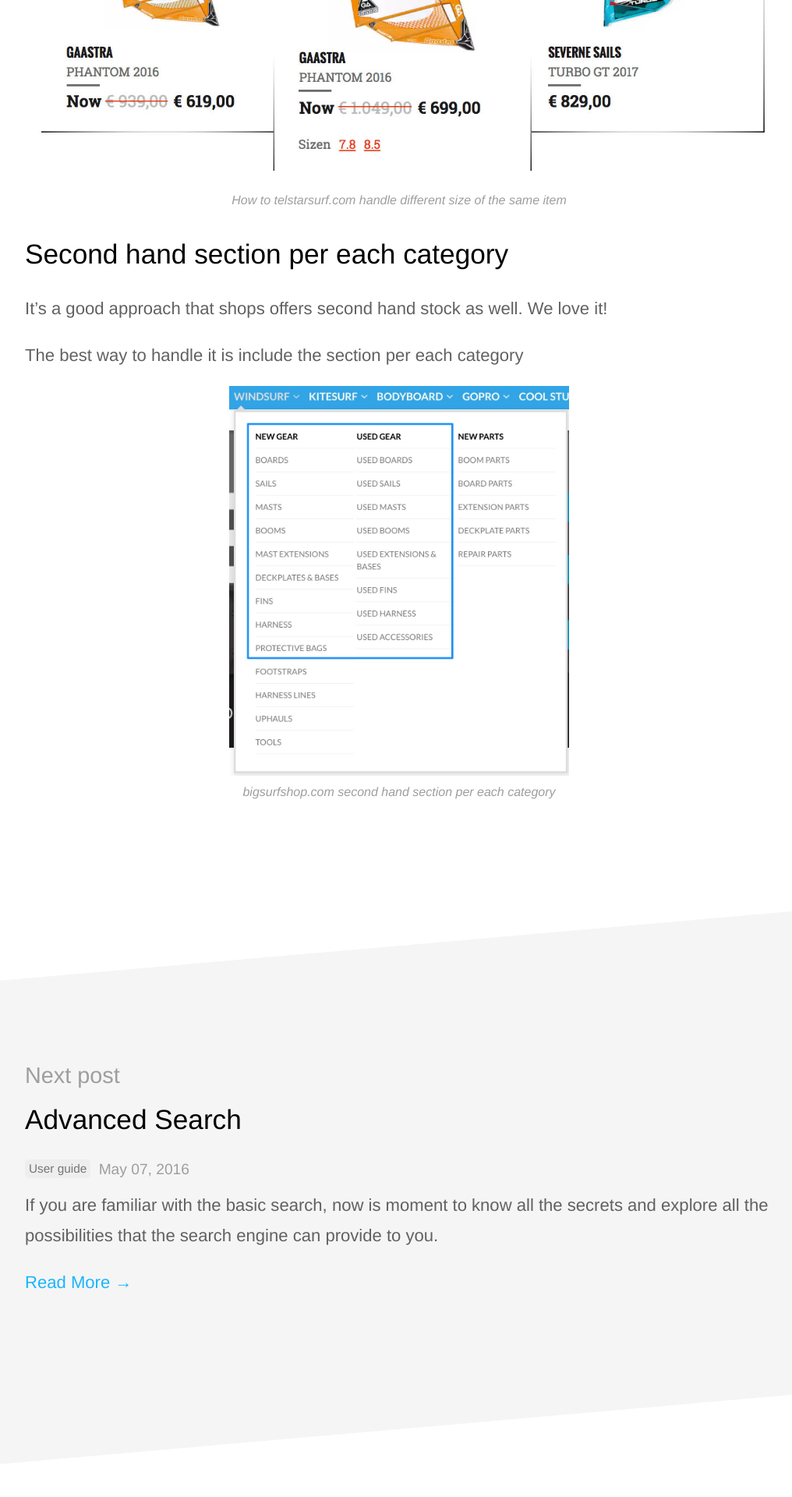
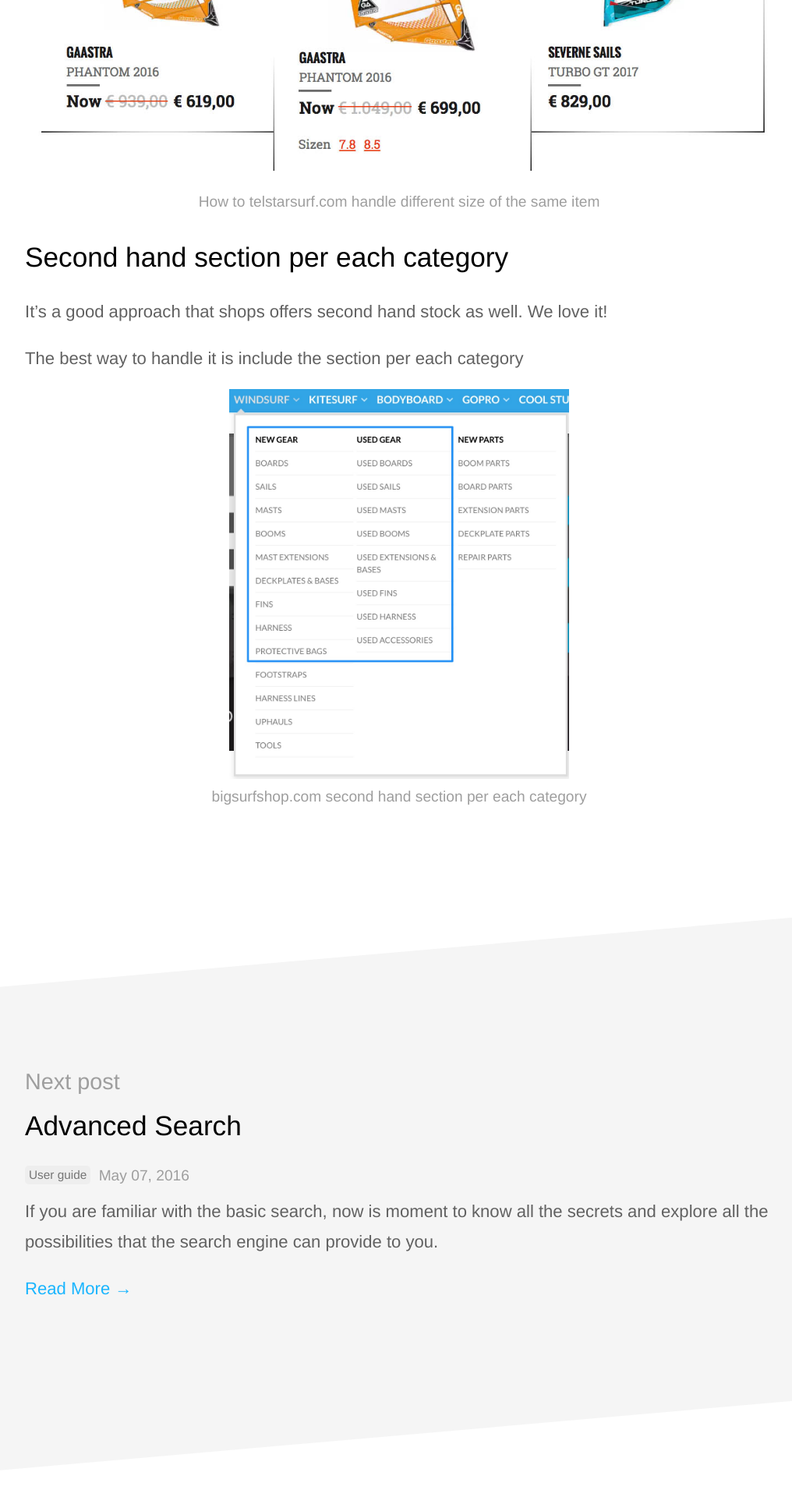
Before and after one commit to windtoday/windtoday-blog, a Jekyll site: the page built from _posts/2016-05-08-how-to-write-good-products.md, in a window 1280 px wide. Shown: the part 2333-4253 px from the top of the page at 78% size, without its empty margins (128-1144 px from the left). Built offline with Jekyll 4.4.1, drawn with Linux system fonts in a browser that asks for light colours; comment, search, counter and statistics services are not loaded.

Commit message:
Improve figcaption

```diff
--- a/_sass/elements.scss
+++ b/_sass/elements.scss
@@ -73,8 +73,8 @@ img {
 figcaption {
   font-weight: 300;
   text-align: center;
-  font-style: italic;
   color: $grey-500;
+  font-size: 1.2rem;
   margin-top: 12px;
 }
 
```
